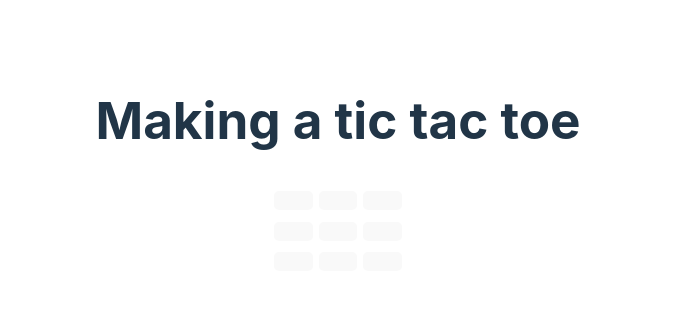
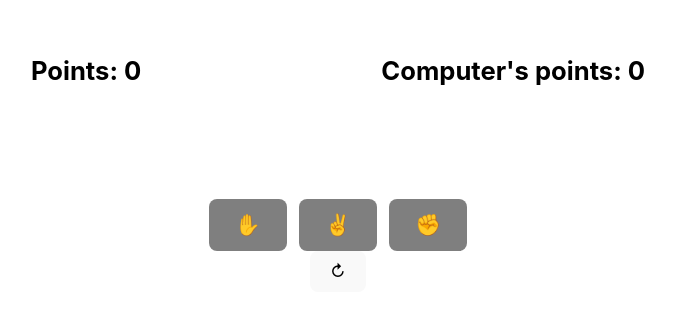
Before and after one commit to brito-joao/react-calculator, a React (Vite) app: page / in a window 1280 px wide. Shown: the part 234-550 px from the top of the page, without its empty margins (302-977 px from the left). Built offline with nearby package versions, Linux system fonts and the light colour scheme.

Commit message:
Code Rock Paper Scissors

```diff
--- a/src/App.css
+++ b/src/App.css
@@ -10,10 +10,7 @@
 
 }
 
-.butt{
-  background-color: blue;
 
-}
 .app{
   display: flex;
   flex-direction: column;
--- a/src/App.jsx
+++ b/src/App.jsx
@@ -1,51 +1,99 @@
 import { useState } from 'react'
-
 import './App.css'
-
+//I will try to make a rock paper scissors game
+// In react!!! good luck for me!!
 function App(){
-  const [squares, setSquare] = useState(Array(9).fill(null));
-
-
-  function handleClick(){
-    console.log("hello prettey")
+  let   [points,setPoints] = useState(0);
+  let [pc_points,setPcPoints] = useState(0);
+  let [color, setColor] = useState("white");
+  let [pc_hand, setPcHand] = useState("");
+  const options = [0,1,2];
+  const emoji_options = ["✋","✌️","✊"];
+  const cases = [
+    [0,1,-1],
+    [-1,0,1],
+    [1,-1,0]
+  ]
+  function CompareComputer(name){
+    let computerGuess= options[Math.floor(Math.random()*options.length)];
+    if(!(cases[computerGuess][name]==-1)){
+      setPoints(points+ cases[computerGuess][name])
+      setPcHand(emoji_options[computerGuess])
+      if(cases[computerGuess][name]==0){
+        setColor("white");
+      }else{
+        setColor("green")
+      }
+    }else{
+      setColor("red")
+      setPcPoints(pc_points+1)
+    }
+  }
+  function resetPoints(){
+    setPoints(0);
+    setPcPoints(0);
+    setColor("white");
   }
   return(
-    <div>
-      <Heading/>
-      <div>
-        <Square value={squares[0]} onSquareClick={handleClick}/>
-        <Square value={squares[1]} onSquareClick={handleClick} />
-        <Square value={squares[2]} onSquareClick={handleClick} />
-      </div>
-      <div>
-        <Square value={squares[3]} onSquareClick={handleClick}/>
-        <Square value={squares[4]} onSquareClick={handleClick}/>
-        <Square value={squares[5]} onSquareClick={handleClick}/>
-      </div>
-
-      <div>
-        <Square value={squares[6]} onSquareClick={handleClick}/>
-        <Square value={squares[7]} onSquareClick={handleClick}/>
-        <Square value={squares[8]} onSquareClick={handleClick}/>
-      </div>
-
+    <div style={{
+      backgroundColor:color,
+      width:"40em",
+      height:"40em",
+      display:"flex",
+      flexDirection:"column",
+      alignItems:"center",
+      justifyContent:"center"
+    }}>
+    <Points point={points} pcp={pc_points}/>
+    <PcHand choice={pc_hand}/>
+    <div >
+      <Options name={"✋"} handleClick={()=> CompareComputer(0)}/>
+      <Options name={"✌️"} handleClick={()=>CompareComputer(1)}/>
+      <Options name={"✊"} handleClick={()=>CompareComputer(2)}/>
+    </div>
+    <Reset handleClick={resetPoints}/>
     </div>
   )
 }
-export function Square({value, onSquareClick}){
+export function Options({name,handleClick}){
 
   return(
-    <button className='square' onClick={onSquareClick}> {value} </button>
+    <
+      button
+      style={{
+        fontSize:"1.3em",
+        marginInline:"0.3em",
+        backgroundColor:"RGBA(0,0,0,0.5)"
+      }}
+      onClick={handleClick}
+    >
+    {name}
+    </button>
   )
 }
-
-export function Heading(){
+export function Points({point, pcp}){
   return(
-    <>
-      <h1>Making a tic tac toe</h1>
-
-    </>
+    <div
+    style={{
+      color:"black",
+      display:"flex",
+      fontSize:"0.5em",
+      gap:"30em",
+      alignItems:"center"
+    }}>
+      <h1>Points: {point}</h1>
+      <h1 style={{alignSelf:"flex-end"}}>Computer's points: {pcp}</h1>
+    </div>
   )
 }
-
+export function PcHand({choice}){
+  return(
+    <p style={{fontSize:"3em"}}>{choice}</p>
+  )
+}
+export function Reset({handleClick}){
+  return(
+    <button onClick={handleClick}>↻</button>
+  )
+}
 export default App
```
